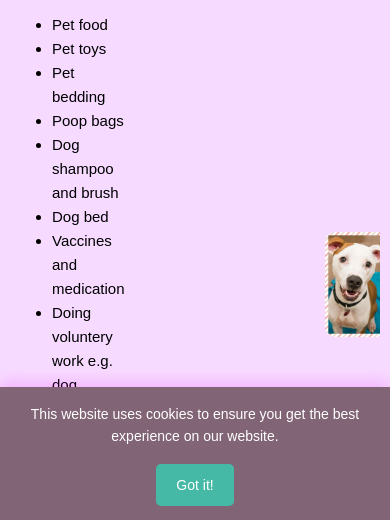
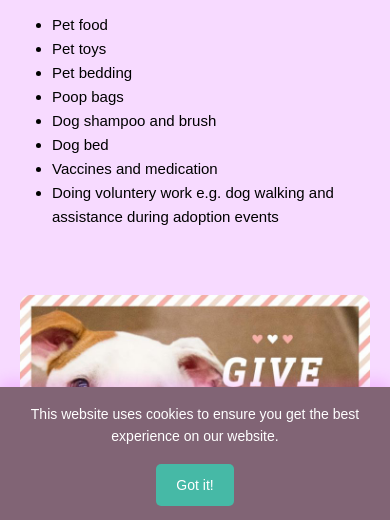
Before and after one commit to Agang31/bida25-210, a plain HTML site: page donations.html in a window 390 px wide. Shown: the part 322-842 px from the top of the page. Drawn offline with nearby package versions, Linux system fonts and the light colour scheme.

Commit message:
Add files via upload

```diff
--- a/donations.html
+++ b/donations.html
@@ -43,7 +43,7 @@
         <main>
             <h2>Donations</h2>
             <h3 style="text-align: left;"> Possible donations one can make;</h3>
-            <p> <div style="display: flex; align-items: center; gap: 200px;">
+            <p> <div class="donate-section" style="display: flex; align-items: center; gap: 50px;">
                <ul>
                 <li> Pet food </li>
                 <li> Pet toys </li>
--- a/styles.css
+++ b/styles.css
@@ -174,7 +174,7 @@ footer {
 .front, .back {
     position: absolute;
     width: 100%;
-    height: 100%;
+    height: 300px;
     border-radius: 8px;
     backface-visibility: hidden;
 }
@@ -236,6 +236,23 @@ footer {
 
     .introduction img {
         width: 100% !important;
+    }
+
+    .donate-section {
+        flex-direction: column;
+        align-items: center;
+        gap: 0px;
+        margin-top: 0px;
+        padding-top: 0px;
+    }
+
+    .donate-section img {
+        width: 100%;
+        margin-top: 0px;
+    }
+
+    .donate-section ul {
+        width: 100%;
     }
 
     .availablepup {
@@ -312,13 +329,14 @@ body.dark-mode nav { background-color: #c72a9d; }
     color: rgb(17, 0, 250);
     border: none;
     padding: 20px 50px;
-    width: 300px;
+    width: 100%;
     height: auto;
     font-size: 20px;
     font-weight: bold;
     border-radius: 8px;
     cursor: pointer;
     margin: 20px 0;
+    text-align: center;
 }
 
 .download-btn:hover {
```
Also changed, not shown: index.html (+1 -1 lines).
